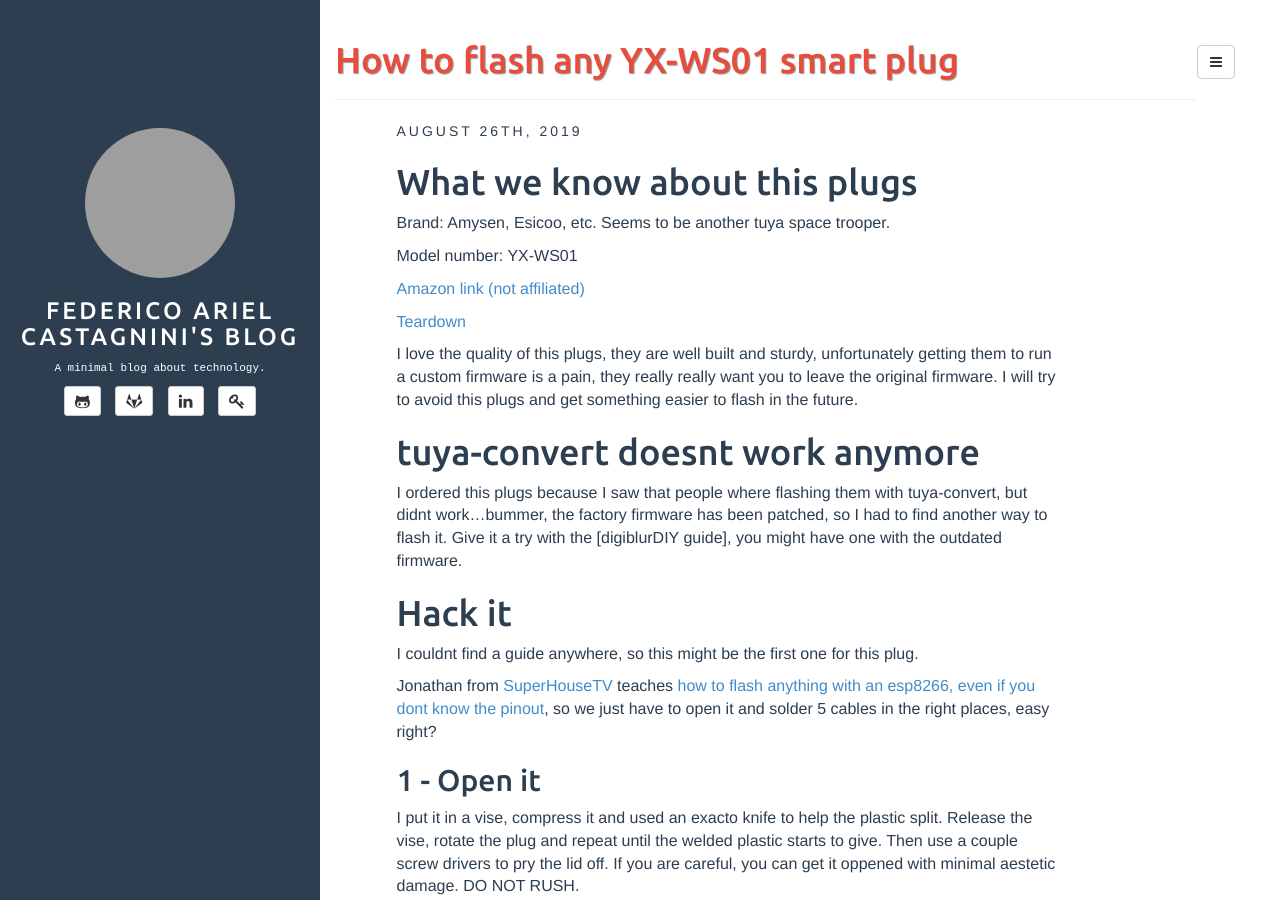
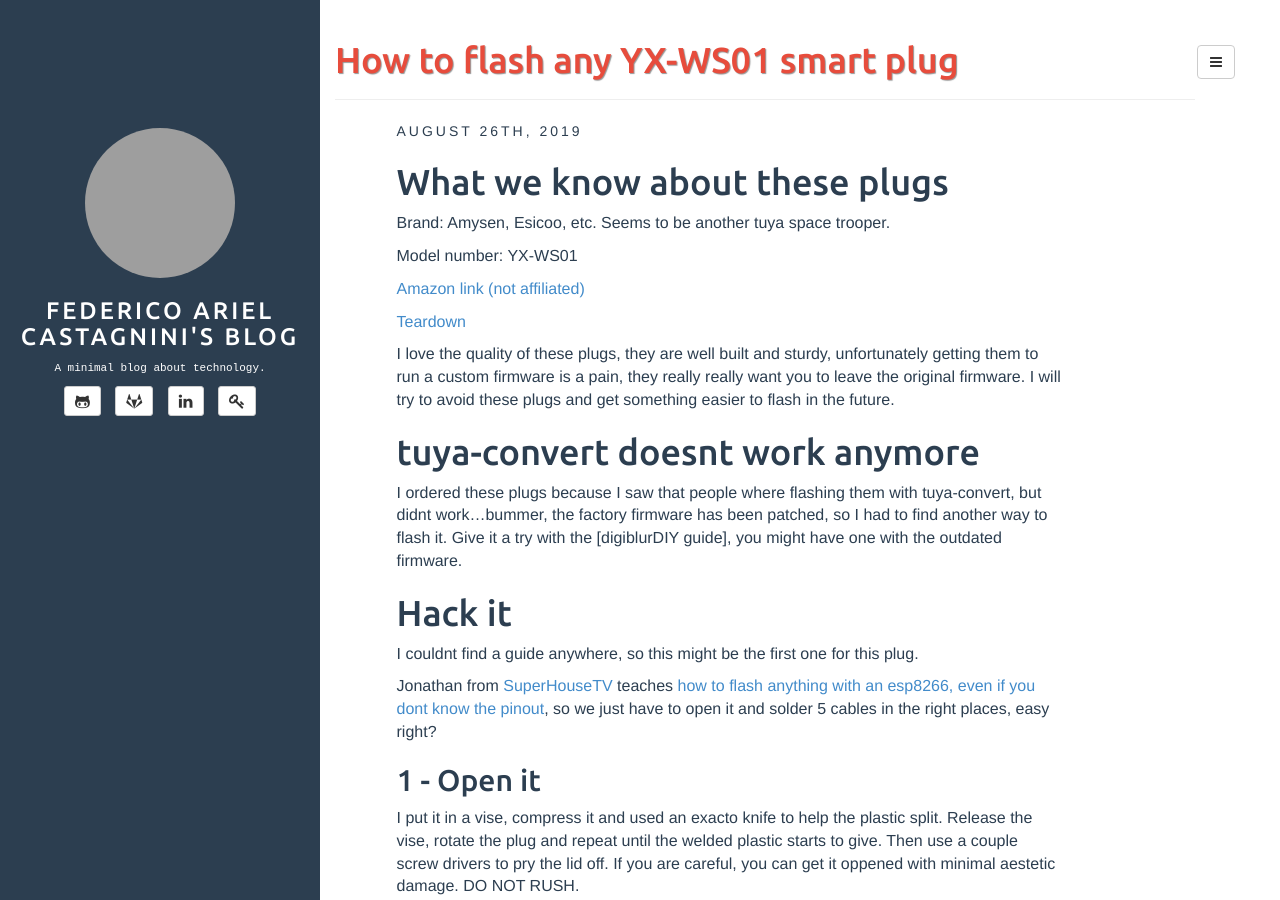
Before and after one commit to facastagnini/facastagnini.github.io, a Jekyll site: the page built from _posts/2019-08-26-how-to-flash-YX-WS01-smart-plug.md, in a window 1280 px wide and 900 px high. Built offline with Jekyll 4.4.1, drawn with Linux system fonts in a browser that asks for light colours; some of the changed text lies outside the part shown; grey boxes are pictures that could not be loaded.

Commit message:
this plugs -> these plugs

```diff
--- a/_posts/2019-08-26-how-to-flash-YX-WS01-smart-plug.md
+++ b/_posts/2019-08-26-how-to-flash-YX-WS01-smart-plug.md
@@ -9,7 +9,7 @@
 - esphome
 - tuya
 ---
-# What we know about this plugs
+# What we know about these plugs
 Brand: Amysen, Esicoo, etc. Seems to be another tuya space trooper.
 
 Model number: YX-WS01
@@ -18,10 +18,10 @@
 
 [Teardown](https://www.youtube.com/watch?v=Xt_qkRCsYgg)
 
-I love the quality of this plugs, they are well built and sturdy, unfortunately getting them to run a custom firmware is a pain, they really really want you to leave the original firmware. I will try to avoid this plugs and get something easier to flash in the future.
+I love the quality of these plugs, they are well built and sturdy, unfortunately getting them to run a custom firmware is a pain, they really really want you to leave the original firmware. I will try to avoid these plugs and get something easier to flash in the future.
 
 # tuya-convert doesnt work anymore
-I ordered this plugs because I saw that people where flashing them with tuya-convert, but didnt work...bummer, the factory firmware has been patched, so I had to find another way to flash it. Give it a try with the [digiblurDIY guide], you might have one with the outdated firmware.
+I ordered these plugs because I saw that people where flashing them with tuya-convert, but didnt work...bummer, the factory firmware has been patched, so I had to find another way to flash it. Give it a try with the [digiblurDIY guide], you might have one with the outdated firmware.
 
 # Hack it
 I couldnt find a guide anywhere, so this might be the first one for this plug.
@@ -42,7 +42,7 @@
 # Prepare the custom firmware
 You could download the tasmota image or make your own. I used [ESPHome](https://esphome.io) to create a custom firmware image. Took most of the configuration from [here](https://community.home-assistant.io/t/esicoo-yx-ws01-smart-plug/111478)
 
-Since I have several of this plugs, I used a template.
+Since I have several of these plugs, I used a template.
 
 ## 1 - create a template: .outlet-YX-WS01.yaml
 {% highlight yaml %}
```
